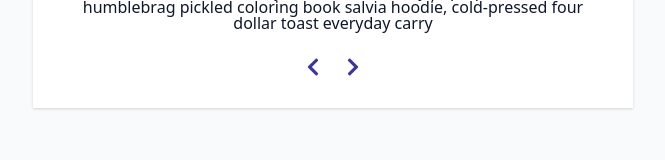
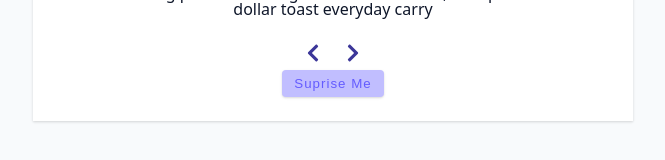
Before and after one commit to Sholola-Gbolahan/Reviews, a React (Vite) app: page / in a window 1280 px wide. Shown: the part 491-651 px from the top of the page, without its empty margins (307-972 px from the left). Built offline with nearby package versions, Linux system fonts and the light colour scheme.

Commit message:
Random check button func. done

```diff
--- a/src/App.jsx
+++ b/src/App.jsx
@@ -43,6 +43,17 @@
 
   };
 
+  const randomPerson = () =>{
+
+    let randomNumber = Math.floor(Math.random() * people.length)
+
+    if (randomNumber === index){
+      randomNumber = index + 1
+    }
+
+    return setIndex (checkNumber(randomNumber))
+  }
+
 
 
   return (
@@ -65,6 +76,10 @@
           <FaChevronRight />
         </button>
       </div>
+      <button className="btn btn-hipster" onClick={randomPerson}>
+        Suprise Me
+
+      </button>
       </article>
 
     </main>
```
